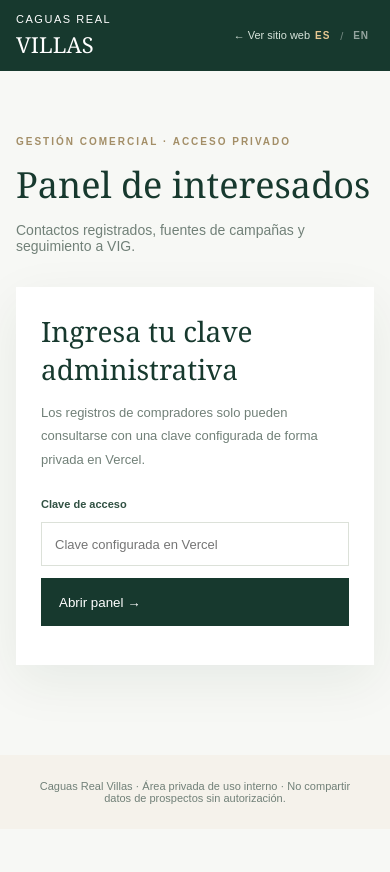
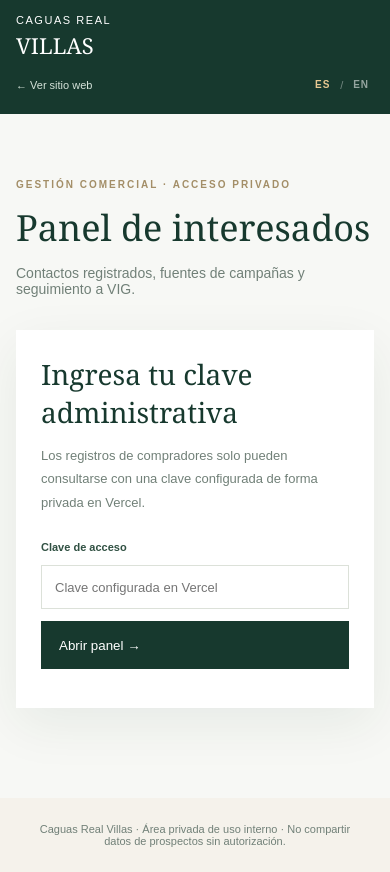
Before and after one commit to ramonmisla-code/caguas, a website: page admin.html in a window 390 px wide. Before the commit the page ends 844 px from the top, so only its background shows below. Drawn offline with Linux system fonts and the light colour scheme.

Commit message:
Adapt bilingual language controls to private dashboard and small screens

```diff
--- a/language/language.css
+++ b/language/language.css
@@ -15,3 +15,10 @@
   .site-header .language-switch button{font-size:13px;padding:12px 10px}
 }
 @media(max-width:390px){.privacy-header{padding:18px 14px}.privacy-header>a{font-size:12px}.privacy-header .language-switch button{padding:10px 4px}}
+
+.admin-header-actions{display:flex;align-items:center;gap:26px}
+.admin-header .language-switch{color:#fff}
+@media(max-width:570px){
+  .admin-header .head-inner{flex-wrap:wrap;padding:14px 0;gap:10px}
+  .admin-header-actions{gap:12px;width:100%;justify-content:space-between}
+}
```
